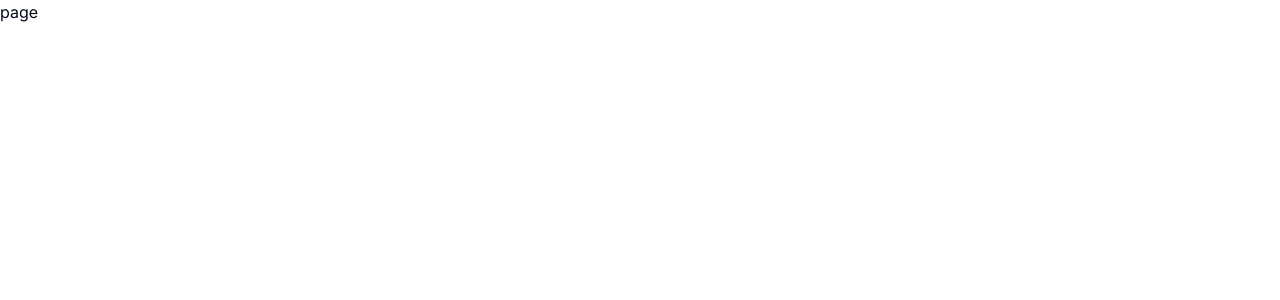
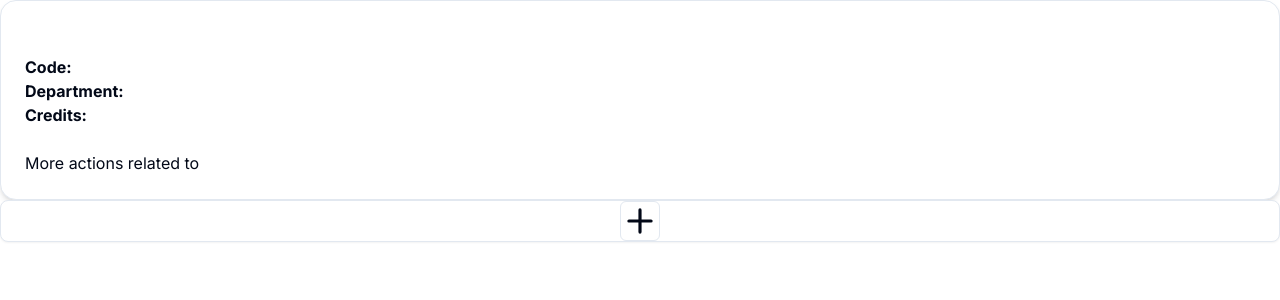
Before and after one commit to CMPN-CODECELL/Syrus-2024-GenAI-ByteBits, a Next.js app: page /evaluate/subject/1 in a window 1280 px wide. Shown: the top 300 px of the page. Built offline with nearby package versions, Linux system fonts and the light colour scheme; no server answers; a web font is replaced by a local one.

Commit message:
evaluate update

```diff
--- /dev/null
+++ b/app/api/uploadthing/core.ts
@@ -0,0 +1,13 @@
+// Resource: https://docs.uploadthing.com/nextjs/appdir#creating-your-first-fileroute
+
+import { createUploadthing, type FileRouter } from "uploadthing/next";
+
+const f = createUploadthing();
+
+export const ourFileRouter = {
+	media: f({ image: { maxFileSize: "8MB", maxFileCount: 10 } }).onUploadComplete(async ({ metadata, file }) => {
+		console.log("file url", file.url);
+	}),
+} satisfies FileRouter;
+
+export type OurFileRouter = typeof ourFileRouter;
--- /dev/null
+++ b/app/api/uploadthing/route.ts
@@ -0,0 +1,9 @@
+// Resource: https://docs.uploadthing.com/nextjs/appdir#create-a-nextjs-api-route-using-the-filerouter
+
+import { createNextRouteHandler } from "uploadthing/next";
+
+import { ourFileRouter } from "./core";
+
+export const { GET, POST } = createNextRouteHandler({
+	router: ourFileRouter,
+});
--- a/app/evaluate/(home)/subject/[subjectCode]/page.tsx
+++ b/app/evaluate/(home)/subject/[subjectCode]/page.tsx
@@ -1,154 +1,88 @@
-// "use client";
-// import { useState, useEffect } from 'react';
-// import axios from 'axios';
-// import { toast } from 'sonner';
-// import { Card, CardContent, CardDescription, CardFooter, CardHeader, CardTitle } from '@/components/ui/card';
-// import { useRouter } from 'next/navigation';
-// import React from 'react';
-// import { FiPlusCircle } from "react-icons/fi";
-// import { AiFillCheckCircle } from "react-icons/ai";
-// import { CiCirclePlus } from "react-icons/ci";
-// import UploadButton from '../../../_components/utils/uploadthing';
+"use client";
+import { useState, useEffect } from 'react';
+import axios from 'axios';
+import { toast } from 'sonner';
+import { Card } from '@/components/ui/card';
+import { useRouter } from 'next/navigation';
+import React from 'react';
+import { FiPlusCircle } from "react-icons/fi";
+import { AiFillCheckCircle } from "react-icons/ai";
+import { CiCirclePlus } from "react-icons/ci";
+import UploadButton from '../../../_components/utils/uploadthing';
+import ValuatorCard from '../../valuator-card';
+import { ValuatorData } from '../../valuator-data';
 
-// type Params = {
-//   params:{
-//     subjectCode:string
-//   }
-// }
-// const serverUrl = "http://localhost:3001"; // Example server URL, replace with your actual server URL
+type Params = {
+  params:{
+    subjectCode:string
+  }
+}
+const serverUrl = "http://localhost:3001";
 
-// const SubjectPage = ({ params: {subjectCode} }: Params) => {
+const SubjectPage = ({ params: {subjectCode} }: Params) => {
 
-//   const [valuators, setValuators] = useState([]);
-//   const [valuation, setValuation] = useState([]);
-//   const [title, setTitle] = useState("");
-//   const [questionPaperUrl, setQuestionPaperUrl] = useState("");
-// 	const [answerKeyUrl, setAnswerKeyUrl] = useState("");
-//   const router = useRouter();
+  const [valuators, setValuators] = useState([]);
+  const [valuation, setValuation] = useState([]);
+  const router = useRouter();
 
-//   const [creatingValuator, setCreatingValuator] = useState(false);
+  const [creatingValuator, setCreatingValuator] = useState(false);
 
 
-//   const getValuators = async () => {
-// 		const config = {
-// 			method: "GET",
-// 			url: `${serverUrl}/valuators`,
-// 		};
+  const getValuators = async () => {
+		const config = {
+			method: "GET",
+			url: `${serverUrl}/valuators`,
+		};
 
-// 		axios(config)
-// 			.then((response) => {
-// 				setValuators(response.data);
-// 			})
-// 			.catch((error) => {
-// 				toast.error("Failed to fetch valuators");
-// 			});
-// 	}
+		axios(config)
+			.then((response) => {
+				setValuators(response.data);
+			})
+			.catch((error) => {
+				toast.error("Failed to fetch valuators");
+			});
+	}
 
-// 	const createValuator = async () => {
-// 		setCreatingValuator(true);
-// 		const config = {
-// 			method: "POST",
-// 			url: `${serverUrl}/valuators`,
-// 			data: {
-// 				title: title,
-// 				questionPaper: questionPaperUrl,
-// 				answerKey: answerKeyUrl,
-// 			}
-// 		};
+	const createValuator = async (valuatorData) => {
+		setCreatingValuator(true);
+		const config = {
+			method: "POST",
+			url: `${serverUrl}/valuators`,
+			data: {
+				...valuatorData,
+        subjectCode:subjectCode
+			}
+		};
 
-// 		axios(config)
-// 			.then((response) => {
-// 				setCreatingValuator(false);
-// 				toast.success("Valuator created successfully!");
-// 				getValuators();
-// 				(document.getElementById("new_valuation_modal") as any).close()
-// 			})
-// 			.catch((error) => {
-// 				setCreatingValuator(false);
-// 				toast.error("Error creating valuator!");
-// 				(document.getElementById("new_valuation_modal") as any).close()
-// 			});
-// 	}
+		axios(config)
+			.then((response) => {
+				setCreatingValuator(false);
+				toast.success("Valuator created successfully!");
+				getValuators();
+				(document.getElementById("new_valuation_modal") as any).close()
+			})
+			.catch((error) => {
+				setCreatingValuator(false);
+				toast.error("Error creating valuator!");
+				(document.getElementById("new_valuation_modal") as any).close()
+			});
+	}
 
 
-// 	useEffect(() => {
-// 		getValuators();
-// 	}, [])
+	useEffect(() => {
+		getValuators();
+	}, [])
 
-//   return (
-//     <div onClick={() => (document.getElementById("new_valuation_modal") as any)?.showModal()} className="hover:shadow-2xl duration-100 cursor-pointer border-2 flex flex-col min-h-[400px] min-w-[350px] mb-10 mr-10 rounded-3xl shadow-lg overflow-hidden">
-//       <div className="flex flex-col items-center justify-center w-full h-full">
-//         <CiCirclePlus className="h-40 w-40 mb-2" />
-//         <p className="font-semibold text-xl">New Valuator</p>
-//       </div>
-
-//       <dialog id="new_valuation_modal" className="modal">
-//         <div className="modal-box max-w-2xl align-middle">
-//           <h3 className="flex items-center font-bold text-2xl mb-5">
-//             <FiPlusCircle className="mr-2" /> Create new valuator
-//           </h3>
-//           <p className="mb-5 font-semibold">Exam title</p>
-//           <input type="text" placeholder="Exam Title" className="input input-bordered w-full" value={title} onChange={(e) => setTitle(e.target.value)} />
-//           <div className="w-full flex flex-col">
-//             <p className="mb-2 mt-7 font-semibold">Upload question paper</p>
-//             <div className="flex">
-//               {questionPaperUrl ? <AiFillCheckCircle className="text-2xl mr-2 text-green-500" /> : ""}
-//               {questionPaperUrl ? questionPaperUrl : <UploadButton
-//                 endpoint="media"
-//                 onClientUploadComplete={(res) => {
-//                   // Do something with the response
-//                   console.log("Files: ", res![0].url);
-//                   setQuestionPaperUrl(res![0].url);
-//                 }}
-//                 onUploadError={(error: Error) => {
-//                   // Do something with the error.
-//                   alert(`ERROR! ${error.message}`);
-//                 }}
-//               />}
-//             </div>
-//           </div>
-//           <div className="w-full flex flex-col">
-//             <p className="mb-2 mt-7 font-semibold">Upload answer key / criteria</p>
-//             <div className="flex">
-//               {answerKeyUrl ? <AiFillCheckCircle className="text-2xl mr-2 text-green-500" /> : ""}
-//               {answerKeyUrl ? answerKeyUrl : <UploadButton
-//                 endpoint="media"
-//                 onClientUploadComplete={(res) => {
-//                   // Do something with the response
-//                   console.log("Files: ", res![0].url);
-//                   setAnswerKeyUrl(res![0].url);
-//                 }}
-//                 onUploadError={(error: Error) => {
-//                   // Do something with the error.
-//                   alert(`ERROR! ${error.message}`);
-//                 }}
-//               />}
-//             </div>
-//           </div>
-//           <button className={"mt-10 btn w-full btn-primary " + ((!title || !questionPaperUrl || !answerKeyUrl) ? "opacity-50" : "")} onClick={() => {
-//             if (!title || !questionPaperUrl || !answerKeyUrl) return;
-//             createValuator();
-//           }}>
-//             {creatingValuator ? <span className="loading loading-spinner loading-sm"></span> : "Create Valuator"}
-//           </button>
-//         </div>
-//         <form method="dialog" className="modal-backdrop">
-//           <button>close</button>
-//         </form>
-//       </dialog>
-//     </div>
-//   )
-// }
-
-// export default SubjectPage;
-
-
-import React from 'react'
-
-const page = () => {
   return (
-    <div>page</div>
+    <>
+   <ValuatorCard/>
+   <Card className='cursor-pointer flex justify-center items-center'>
+      <ValuatorData
+      handleClick={createValuator}
+      />
+   </Card>
+   </>
   )
 }
 
-export default page
+export default SubjectPage;
--- /dev/null
+++ b/app/evaluate/(home)/valuator-card.tsx
@@ -0,0 +1,53 @@
+import {
+    Card,
+    CardContent,
+    CardDescription,
+    CardFooter,
+    CardHeader,
+    CardTitle,
+  } from "@/components/ui/card"
+import { useRouter } from 'next/navigation';
+import React from 'react'
+
+
+interface ValuatorCardProps{
+    name:string,
+    description:string,
+    code:string,
+    department:string,
+    credits:int,
+    classname?:string
+}
+const ValuatorCard = ({
+    name,
+    description,
+    code,
+    department,
+    credits,
+    classname
+}:SubjectCardProps) => {
+
+  const router = useRouter();
+  return (
+    <Card className="cursor-pointer shadow-md rounded-2xl"
+      onClick= {()=>{
+      router.push(`/evaluate/subject/${code}`)
+    }}
+    >
+        <CardHeader>
+        <CardTitle>{name}</CardTitle>
+        <CardDescription>{description}</CardDescription>
+        </CardHeader>
+        <CardContent>
+        <p><strong>Code:</strong> {code}</p>
+        <p><strong>Department:</strong> {department}</p>
+        <p><strong>Credits:</strong> {credits}</p>
+        </CardContent>
+        <CardFooter>
+        <p>More actions related to {name}</p>
+        </CardFooter>
+    </Card>
+  )
+}
+
+export default ValuatorCard
--- /dev/null
+++ b/app/evaluate/(home)/valuator-data.tsx
@@ -0,0 +1,76 @@
+import {
+    Dialog,
+    DialogContent,
+    DialogTrigger,
+  } from "@/components/ui/dialog";
+  import { useState } from "react";
+  import { Plus } from "lucide-react";
+  import { Button } from "@/components/ui/button";
+  import { Input } from "@/components/ui/input";
+
+  interface ValuatorDataProps {
+    handleClick: Function;
+  }
+
+  export const ValuatorData = ({
+    handleClick,
+  }: ValuatorDataProps) => {
+
+    const [title, setTitle] = useState("");
+    const [questionPaperUrl, setQuestionPaperUrl] = useState("");
+    const [answerKeyUrl, setAnswerKeyUrl] = useState("");
+
+    const handleSubmit = (e) => {
+        handleClick({
+          title,
+          questionPaperUrl,
+          answerKeyUrl
+        });
+        setTitle("");
+        setQuestionPaperUrl("");
+        setAnswerKeyUrl("");
+      };
+
+    return (
+      <Dialog>
+        <DialogTrigger>
+          <Button variant={"outline"} size={"icon"}
+          asChild
+          >
+            <Plus size={30} />
+          </Button>
+        </DialogTrigger>
+        <DialogContent>
+          <form className="p-4 flex flex-col gap-2">
+            <label className="text-center text-2xl font-semibold">
+              Add Valuator
+            </label>
+            <Input
+              placeholder="Exam Title"
+              value={title}
+              onChange={(e) => setTitle(e.target.value)}
+            />
+            <Input
+              placeholder="Question Paper"
+              value={questionPaperUrl}
+              type="file"
+              onChange={(e) => setQuestionPaperUrl(e.target.value)}
+            />
+            <Input
+              placeholder="Answer Key"
+              value={answerKeyUrl}
+              type="file"
+              onChange={(e) => setAnswerKeyUrl(e.target.value)}
+            />
+            <Button
+              variant={"default"}
+              onClick={handleSubmit}
+              type="submit"
+            >
+              Submit
+            </Button>
+          </form>
+        </DialogContent>
+      </Dialog>
+    );
+  };
```
Also changed, not shown: app/(browse)/_components/navbar/navigation.tsx (+7 -2 lines).
